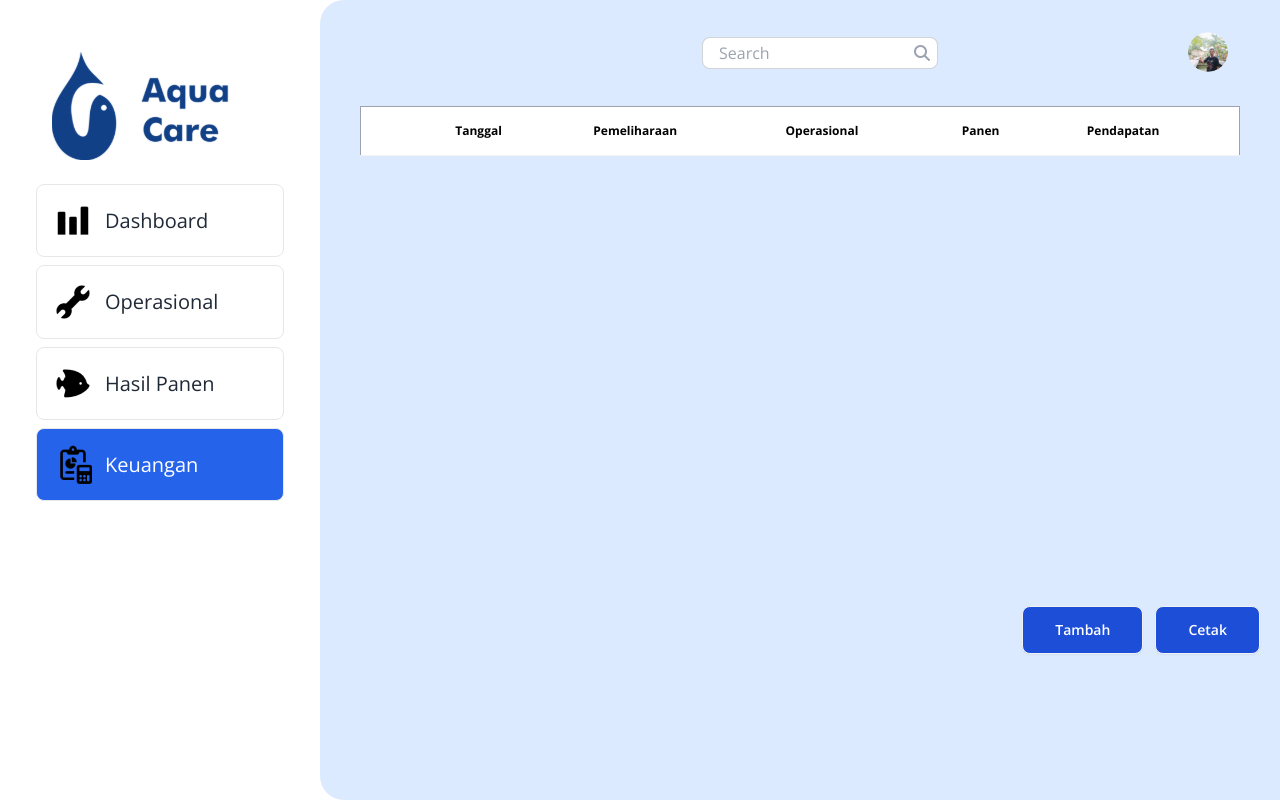
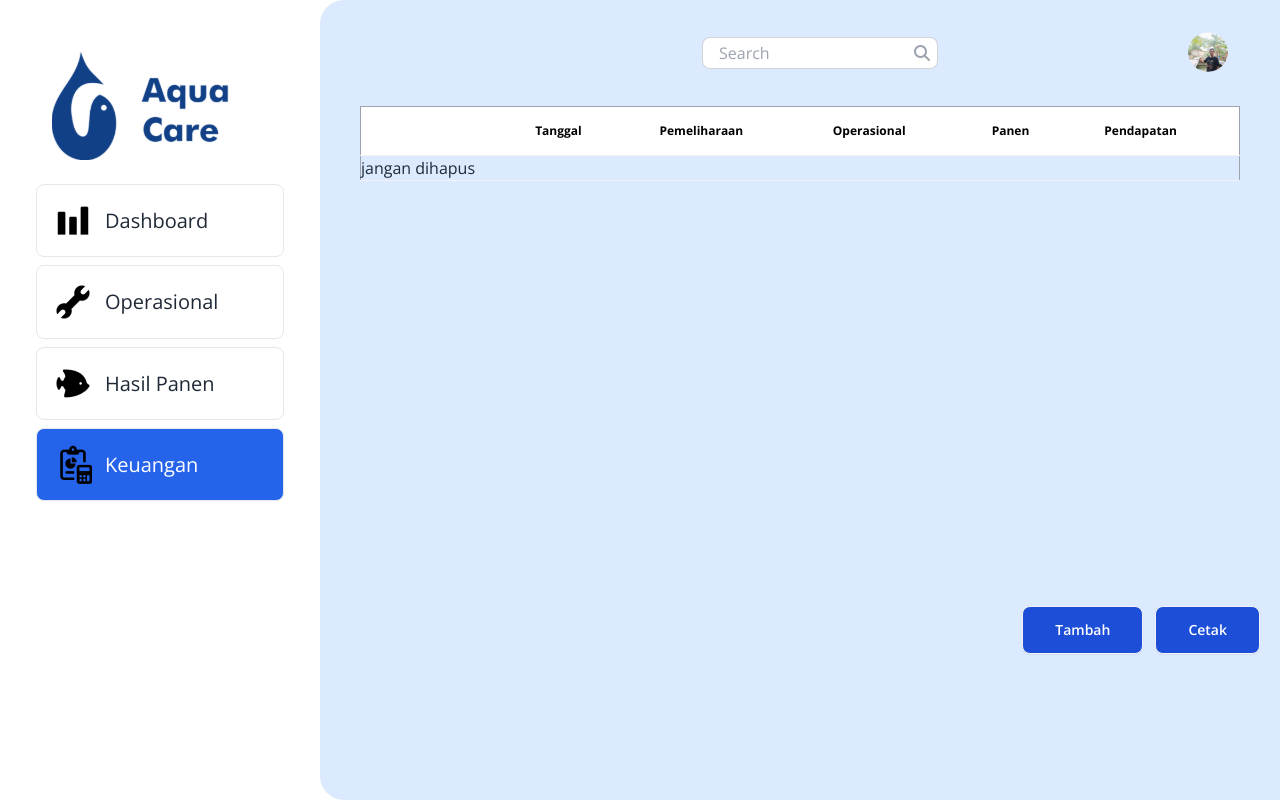
Before and after one commit to davidfrsy/Massive-Challenge, a React (Vite) app in the folder Frontend/: page /dash-keuangan in a window 1280 px wide. Built offline with nearby package versions, Linux system fonts and the light colour scheme; what @react-pdf/renderer would draw is missing.

Commit message:
update view

```diff
--- a/Frontend/src/Components/Dashboard/Keuangan.jsx
+++ b/Frontend/src/Components/Dashboard/Keuangan.jsx
@@ -22,6 +22,7 @@ const Operasional = () => {
                     </thead>
                     <tbody>
                     <tr>
+                        <p>jangan dihapus</p>
                     </tr>
                     </tbody>
                 </table>
```
